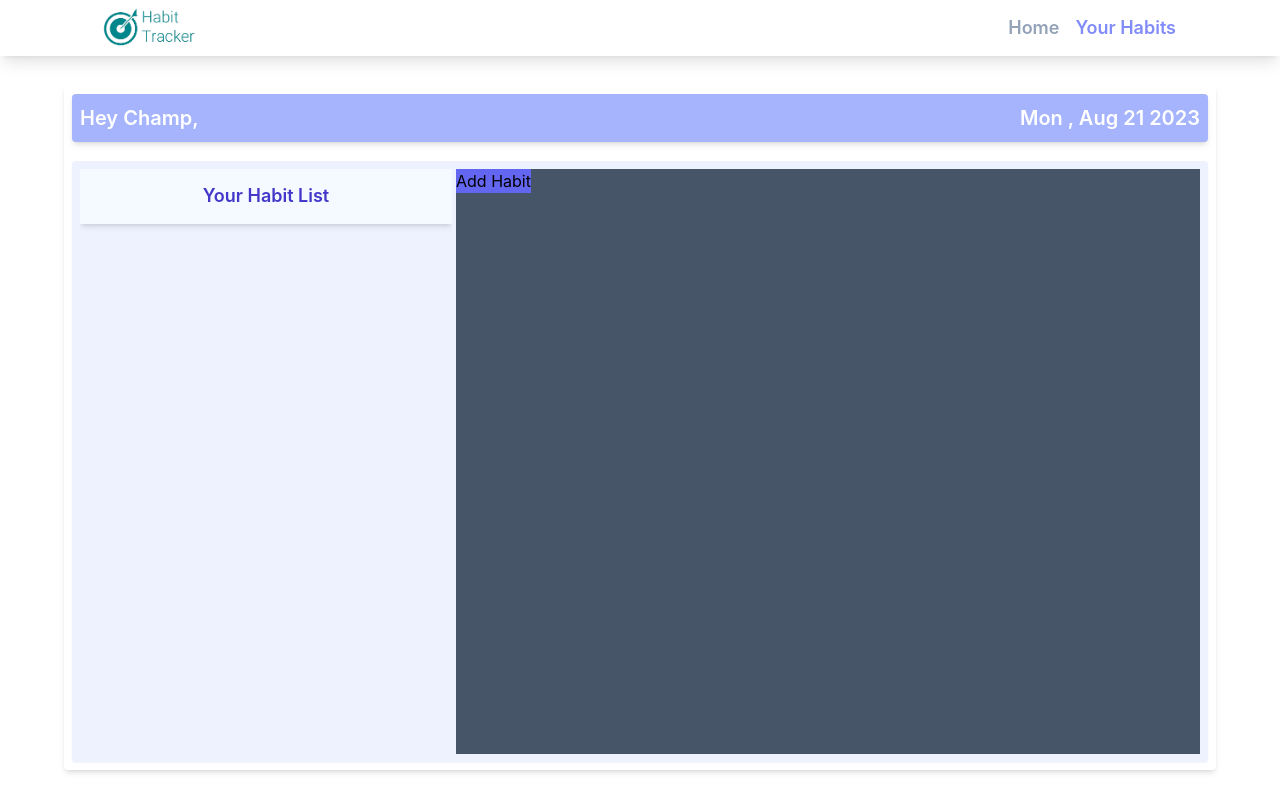
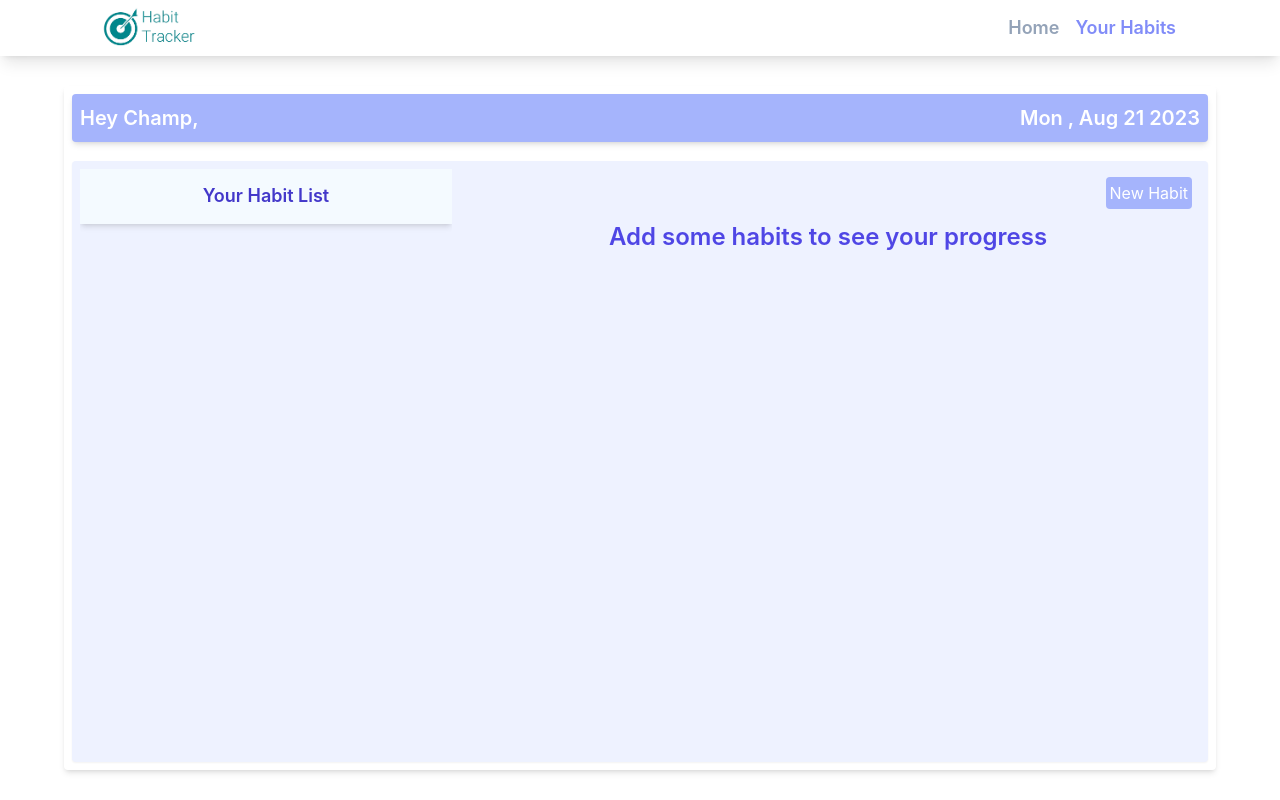
Before and after one commit to rajxode/habit-tracker, a React (Create React App) app: page /detailspage in a window 1280 px wide. Built offline with nearby package versions, Linux system fonts and the light colour scheme.

Commit message:
make changes in status section on habit status, show name of a habit by clicking on it in the habit list

```diff
--- a/src/Component/HabitListItem.js
+++ b/src/Component/HabitListItem.js
@@ -1,10 +1,15 @@
+import { useDispatch } from "react-redux";
+import { setShowStatus } from "../Redux/Reducer/habitReducer";
+
+
 
 
 const HabitListItem = (props) => {
+    const dispatch = useDispatch();
     const {name,completedDays,url} = props.habit;
 
     const handleClick = () => {
-
+        dispatch(setShowStatus(props.habit));
     }
 
     return(
--- a/src/Component/HabitStatus.js
+++ b/src/Component/HabitStatus.js
@@ -1,17 +1,69 @@
+
 import { NavLink } from "react-router-dom";
-
-
-
+import { habitSelector } from "../Redux/Reducer/habitReducer";
+import { useSelector } from "react-redux";
 
 const HabitStatus = () => {
+    const { habits, showStatus } = useSelector(habitSelector);
+
+    const CalculateDayOfWeek = (date) => {
+        var days = new Array();
+        for (var i = 0; i < 7; i++){
+            days[i] = new Date(date.getFullYear(), date.getMonth(), date.getDate() - i);
+        }
+        return days;
+    }
 
     return(
-        <div className="w-2/3 h-full bg-slate-600 ml-1">
-            <NavLink to="/">
-                <button className="bg-indigo-500">
-                    Add Habit
-                </button>
-            </NavLink>
+        <div className="w-2/3 h-full ml-1 flex flex-col p-1">
+            <nav className="w-full p-1">
+                <NavLink to="/">
+                    <button className="bg-indigo-300 hover:bg-indigo-500 float-right p-1 rounded text-white">
+                        New Habit
+                    </button>
+                </NavLink>
+            </nav>
+
+            <div className="w-full h-full mt-1 p-1 rounded flex flex-col">
+
+                <div className="w-full">
+
+                    { !showStatus?
+                        <h1 className="text-center text-2xl text-indigo-600 font-semibold">
+                            {habits.length !== 0 ?
+                                'Select habit from list to know your weekly status'
+                                :
+                                'Add some habits to see your progress'
+                            }
+                        </h1>
+                        :
+                        null
+                    }
+                </div>
+
+                <div className="w-full ">
+                    {
+                        showStatus ?
+                            <div className="w-full p-1">
+                                <h1 className="text-center text-2xl text-indigo-600 font-semibold">
+                                    <span className="text-black">Habit:</span> {showStatus.name}
+                                </h1>
+
+                                <h1 className="text-right text-md font-semibold text-stone-500">
+                                    <span>Added On:</span> {showStatus.createdOn}
+                                </h1>
+
+                                <div className="w-full">
+
+                                </div>
+                            </div>
+                            :
+                            null
+                    }
+                </div>
+
+            </div>
+
         </div>
     )
 }
--- a/src/Redux/Reducer/habitReducer.js
+++ b/src/Redux/Reducer/habitReducer.js
@@ -3,7 +3,18 @@ import { createAsyncThunk, createSlice } from "@reduxjs/toolkit";
 
 const initialState = { habits:[],
                     quote:{},
-                    suggestionSelected:null }
+                    suggestionSelected:null,
+                    showStatus:null,
+                    weekStatus : [
+                        {},
+                        {},
+                        {},
+                        {},
+                        {},
+                        {},
+                        {},
+                    ]
+                }
 
 
 export const quoteFetchThunk = createAsyncThunk(
@@ -22,11 +33,14 @@ const habitSlice = createSlice({
     reducers:{
         addHabit:(state,action) => {
             state.habits = [...state.habits,action.payload];
+            state.showStatus = null;
         },
         setSuggestionSelected:(state,action)=> {
             state.suggestionSelected = action.payload;
+        },
+        setShowStatus:(state,action) => {
+            state.showStatus = action.payload;
         }
-
     },
     extraReducers:(builder)=>{
         builder.addCase(quoteFetchThunk.fulfilled, (state,action) => {
@@ -40,6 +54,6 @@ const habitSlice = createSlice({
 
 export const habitReducer = habitSlice.reducer;
 
-export const { addHabit, setSuggestionSelected } = habitSlice.actions;
+export const { addHabit, setSuggestionSelected, setShowStatus } = habitSlice.actions;
 
 export const habitSelector = (state) => state.habitReducer;
```
